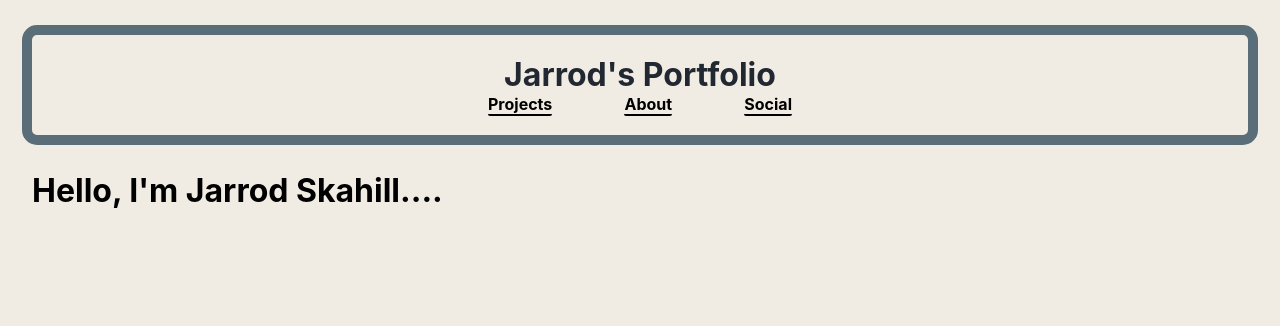
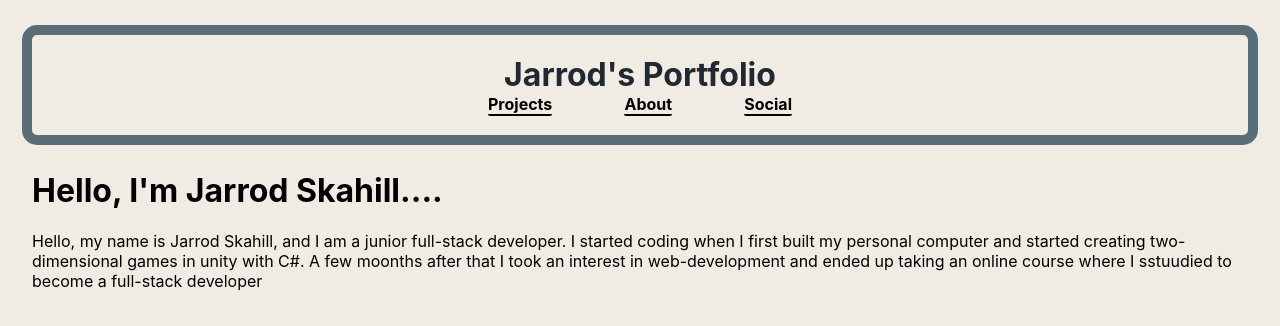
Before and after one commit to jarrod847/Portfolio, a React (Create React App) app: page /about in a window 1280 px wide. Shown: the top 326 px of the page. Built offline with nearby package versions, Linux system fonts and the light colour scheme.

Commit message:
added some content to the about page

```diff
--- a/src/App.js
+++ b/src/App.js
@@ -3,7 +3,7 @@ import NavBar from "./Components/navBar";
 import { BrowserRouter as Router, Route, Link } from "react-router-dom";
 import "./scss/app.scss";
 import LandingPage from "./Components/LandingPage";
-import AboutMe from "./Components/about";
+import AboutMe from "./Components/about/about";
 import Social from "./Components/social";
 import ProjectDisplay from "./Components/projects/projectDisplay";
 function App() {
--- a/src/Components/about.js
+++ b/src/Components/about/about.js
@@ -1,10 +1,13 @@
 import React from "react";
-import "../scss/about.scss";
+import "../../scss/about.scss";
+import aboutInfo from "./aboutInfo";
 
 const AboutMe = () => {
   return (
     <div className="aboutPage">
       <h1>Hello, I'm Jarrod Skahill....</h1>
+      <p>{aboutInfo[0]}</p>
+      <div></div>
     </div>
   );
 };
--- /dev/null
+++ b/src/Components/about/aboutInfo.js
@@ -0,0 +1,5 @@
+const aboutInfo = [
+  "Hello, my name is Jarrod Skahill, and I am a junior full-stack developer. I started coding when I first built my personal computer and started creating two-dimensional games in unity with C#. A few moonths after that I took an interest in web-development and ended up taking an online course where I sstuudied to become a full-stack developer",
+];
+
+export default aboutInfo;
```
